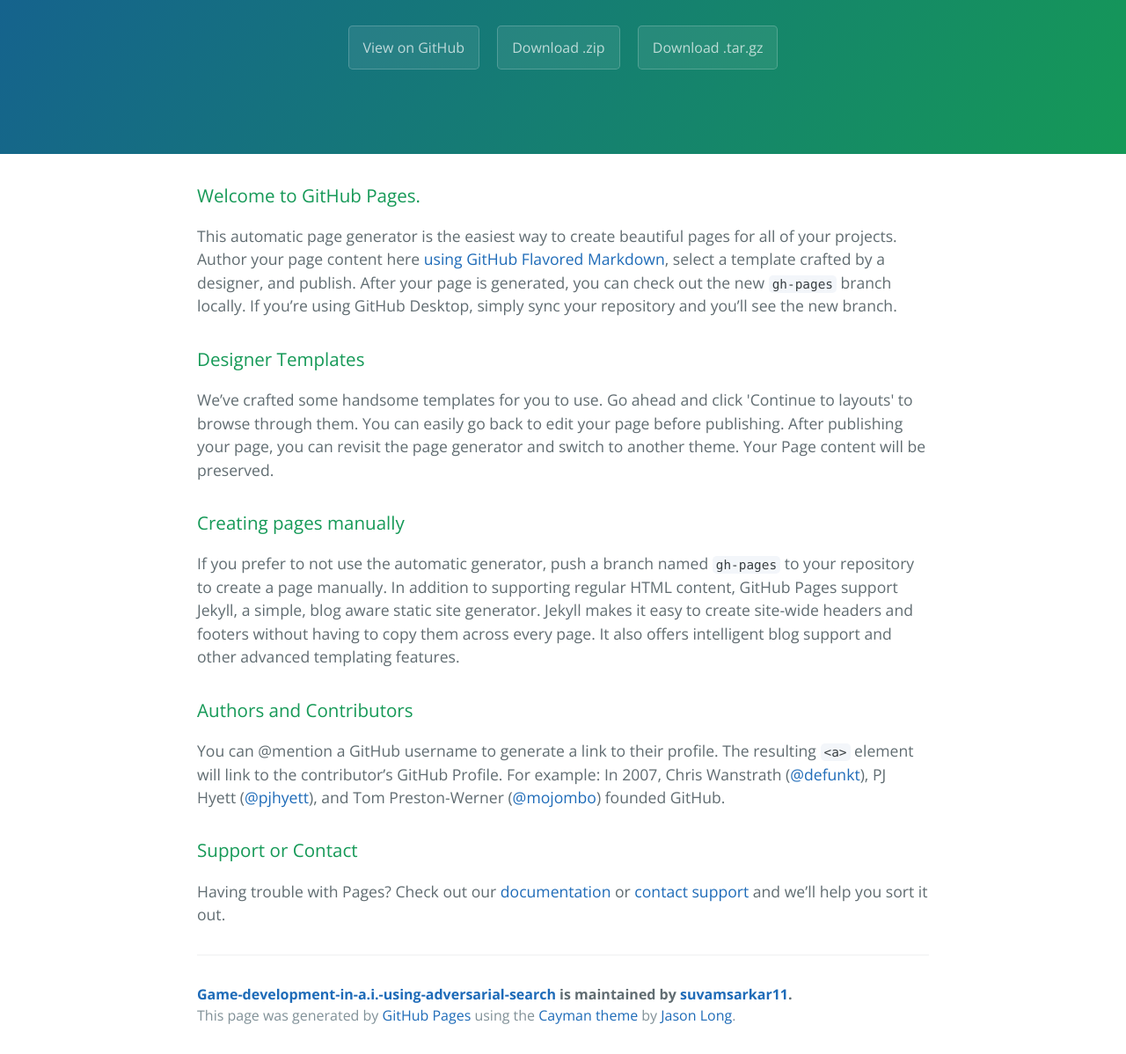
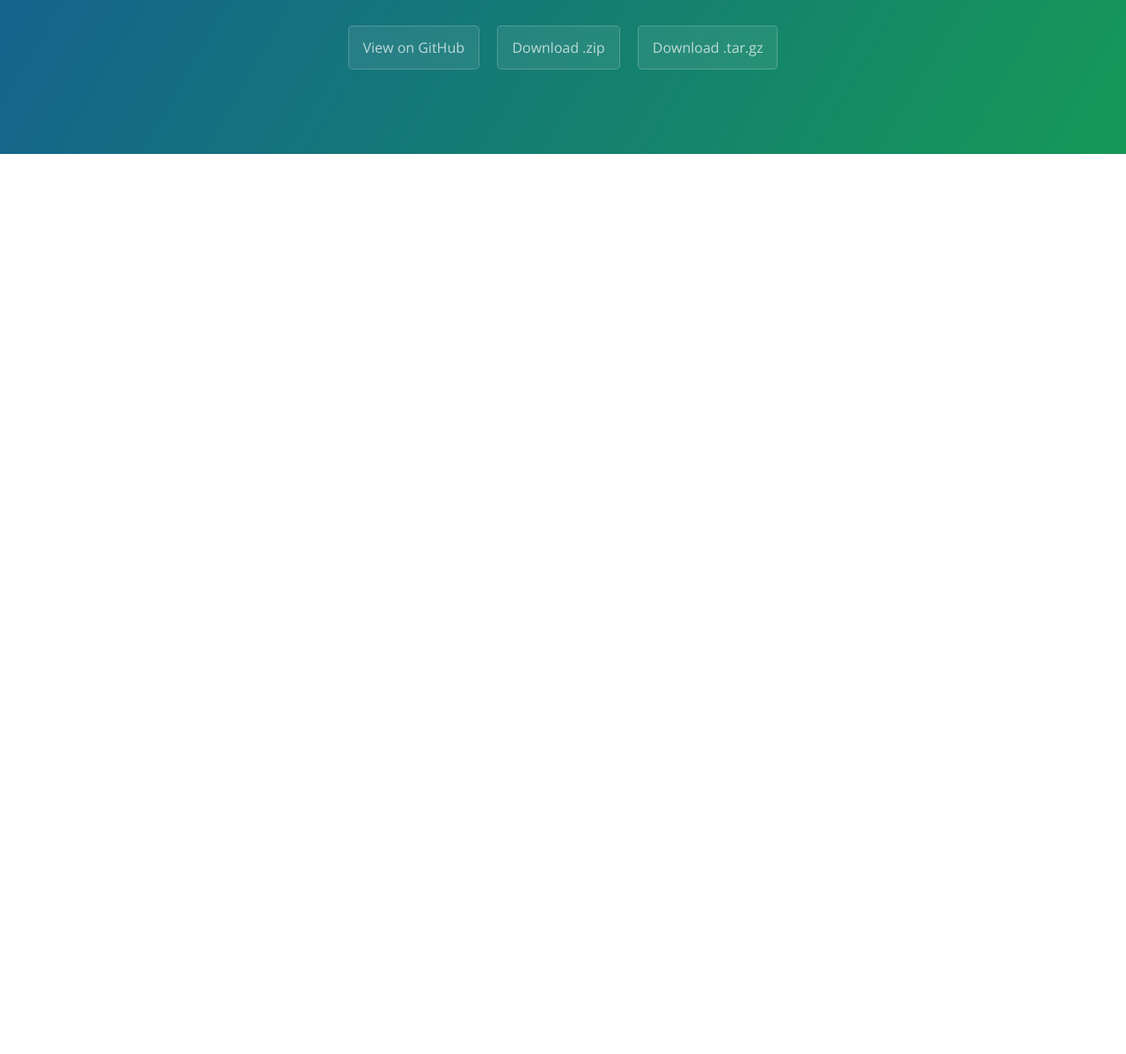
Before and after one commit to suvamsarkar11/GAME-DEVELOPMENT-IN-A.I.-USING-ADVERSARIAL-SEARCH, a plain HTML site: page index.html in a window 1280 px wide. Shown: the part 526-1724 px from the top of the page at 88% size. After the commit the page ends 800 px from the top, so only its background shows below. Drawn offline with nearby package versions, Linux system fonts and the light colour scheme.

Commit message:
Update index.html

```diff
--- a/index.html
+++ b/index.html
@@ -18,39 +18,6 @@
       <a href="https://github.com/suvamsarkar11/GAME-DEVELOPMENT-IN-A.I.-USING-ADVERSARIAL-SEARCH/tarball/master" class="btn">Download .tar.gz</a>
     </section>
 
-    <section class="main-content">
-      <h3>
-<a id="welcome-to-github-pages" class="anchor" href="#welcome-to-github-pages" aria-hidden="true"><span aria-hidden="true" class="octicon octicon-link"></span></a>Welcome to GitHub Pages.</h3>
-
-<p>This automatic page generator is the easiest way to create beautiful pages for all of your projects. Author your page content here <a href="https://guides.github.com/features/mastering-markdown/">using GitHub Flavored Markdown</a>, select a template crafted by a designer, and publish. After your page is generated, you can check out the new <code>gh-pages</code> branch locally. If you’re using GitHub Desktop, simply sync your repository and you’ll see the new branch.</p>
-
-<h3>
-<a id="designer-templates" class="anchor" href="#designer-templates" aria-hidden="true"><span aria-hidden="true" class="octicon octicon-link"></span></a>Designer Templates</h3>
-
-<p>We’ve crafted some handsome templates for you to use. Go ahead and click 'Continue to layouts' to browse through them. You can easily go back to edit your page before publishing. After publishing your page, you can revisit the page generator and switch to another theme. Your Page content will be preserved.</p>
-
-<h3>
-<a id="creating-pages-manually" class="anchor" href="#creating-pages-manually" aria-hidden="true"><span aria-hidden="true" class="octicon octicon-link"></span></a>Creating pages manually</h3>
-
-<p>If you prefer to not use the automatic generator, push a branch named <code>gh-pages</code> to your repository to create a page manually. In addition to supporting regular HTML content, GitHub Pages support Jekyll, a simple, blog aware static site generator. Jekyll makes it easy to create site-wide headers and footers without having to copy them across every page. It also offers intelligent blog support and other advanced templating features.</p>
-
-<h3>
-<a id="authors-and-contributors" class="anchor" href="#authors-and-contributors" aria-hidden="true"><span aria-hidden="true" class="octicon octicon-link"></span></a>Authors and Contributors</h3>
-
-<p>You can @mention a GitHub username to generate a link to their profile. The resulting <code>&lt;a&gt;</code> element will link to the contributor’s GitHub Profile. For example: In 2007, Chris Wanstrath (<a href="https://github.com/defunkt" class="user-mention">@defunkt</a>), PJ Hyett (<a href="https://github.com/pjhyett" class="user-mention">@pjhyett</a>), and Tom Preston-Werner (<a href="https://github.com/mojombo" class="user-mention">@mojombo</a>) founded GitHub.</p>
-
-<h3>
-<a id="support-or-contact" class="anchor" href="#support-or-contact" aria-hidden="true"><span aria-hidden="true" class="octicon octicon-link"></span></a>Support or Contact</h3>
-
-<p>Having trouble with Pages? Check out our <a href="https://help.github.com/pages">documentation</a> or <a href="https://github.com/contact">contact support</a> and we’ll help you sort it out.</p>
-
-      <footer class="site-footer">
-        <span class="site-footer-owner"><a href="https://github.com/suvamsarkar11/GAME-DEVELOPMENT-IN-A.I.-USING-ADVERSARIAL-SEARCH">Game-development-in-a.i.-using-adversarial-search</a> is maintained by <a href="https://github.com/suvamsarkar11">suvamsarkar11</a>.</span>
-
-        <span class="site-footer-credits">This page was generated by <a href="https://pages.github.com">GitHub Pages</a> using the <a href="https://github.com/jasonlong/cayman-theme">Cayman theme</a> by <a href="https://twitter.com/jasonlong">Jason Long</a>.</span>
-      </footer>
-
-    </section>
 
 
   </body>
```
